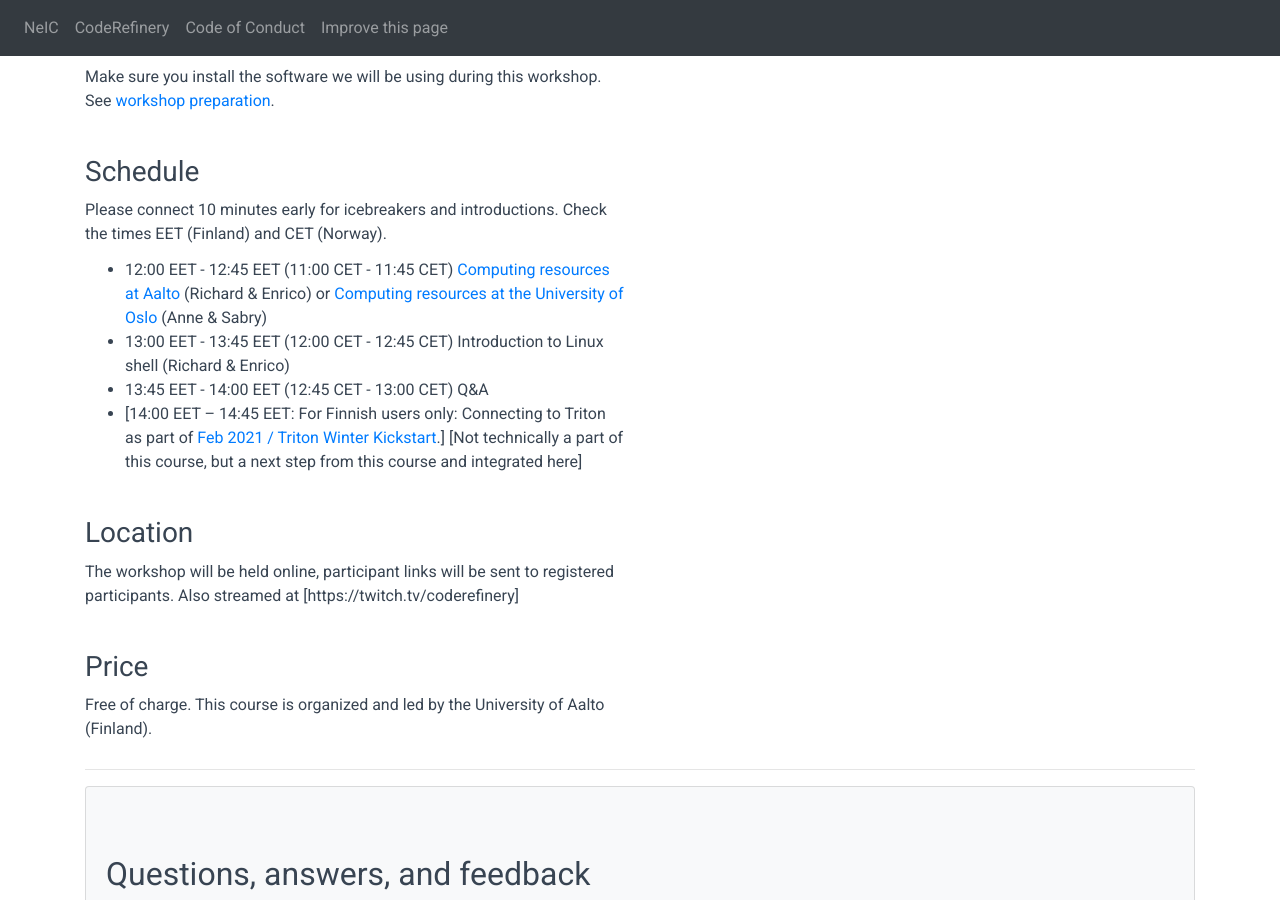
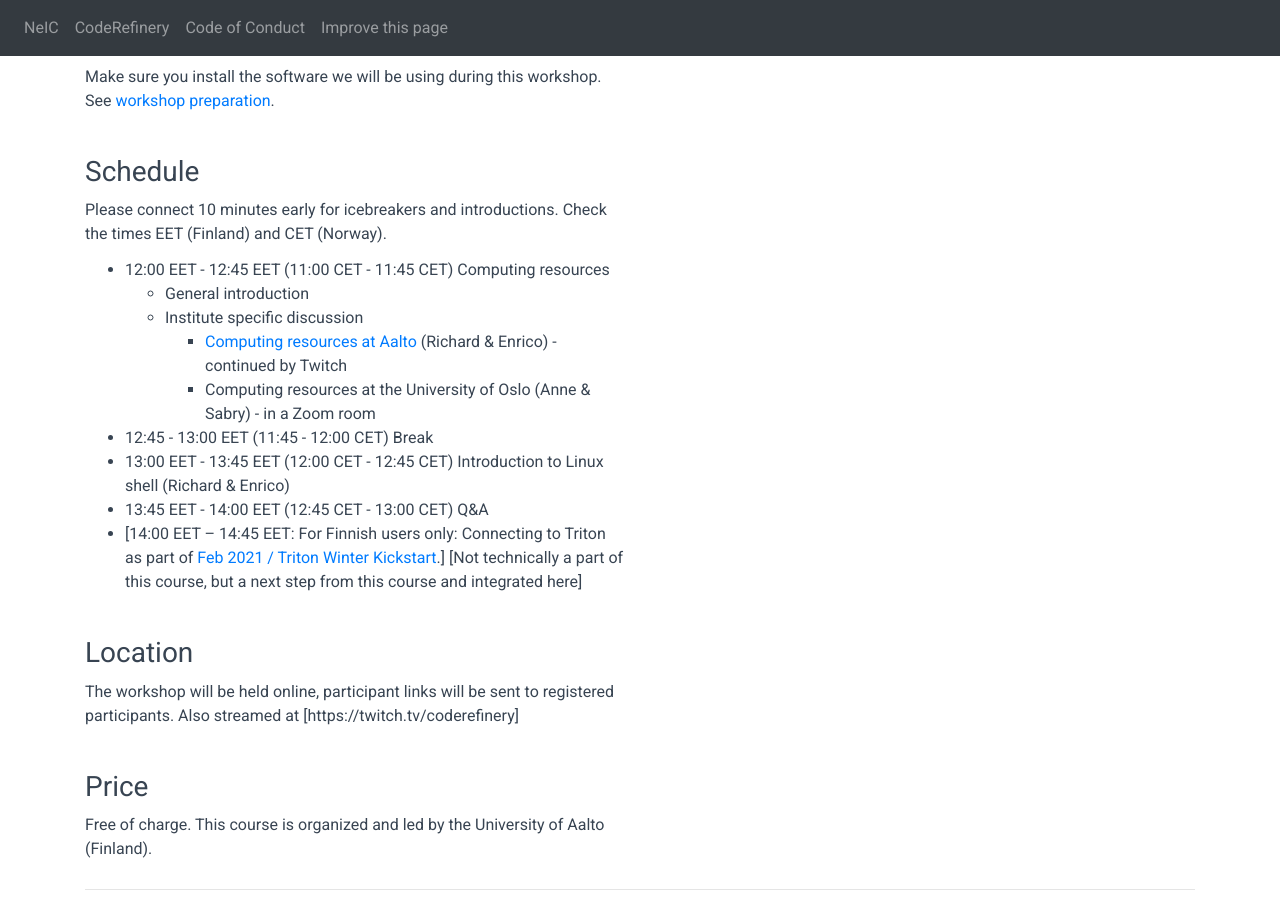
Before and after one commit to coderefinery/2021-01-29-linux-online, a Jekyll site: the page built from index.md, in a window 1280 px wide and 900 px high, scrolled down 1131 px. Built offline with Jekyll 4.4.1, drawn with Linux system fonts in a browser that asks for light colours; comment, search, counter and statistics services are not loaded.

Commit message:
updated schedule

```diff
--- a/left_column.md
+++ b/left_column.md
@@ -39,10 +39,12 @@ See [workshop preparation](https://scicomp.aalto.fi/training/scip/intro-linux-aa
 Please connect 10 minutes early for icebreakers and introductions. Check the times EET (Finland) and CET (Norway).
 
 - 12:00 EET - 12:45 EET (11:00 CET - 11:45 CET)
-  [Computing resources at Aalto](https://scicomp.aalto.fi/triton/usage/workflows/)
-  (Richard & Enrico)
-  or  [Computing resources at the University of Oslo]()
-  (Anne & Sabry)
+  Computing resources
+  - General introduction
+  - Institute specific discussion
+    - [Computing resources at Aalto](https://scicomp.aalto.fi/triton/usage/workflows/) (Richard & Enrico) - continued by Twitch
+    - Computing resources at the University of Oslo (Anne & Sabry) - in a Zoom room
+- 12:45 - 13:00 EET (11:45 - 12:00 CET) Break
 - 13:00 EET - 13:45 EET (12:00 CET - 12:45 CET)
   Introduction to Linux shell
   (Richard & Enrico)
```
